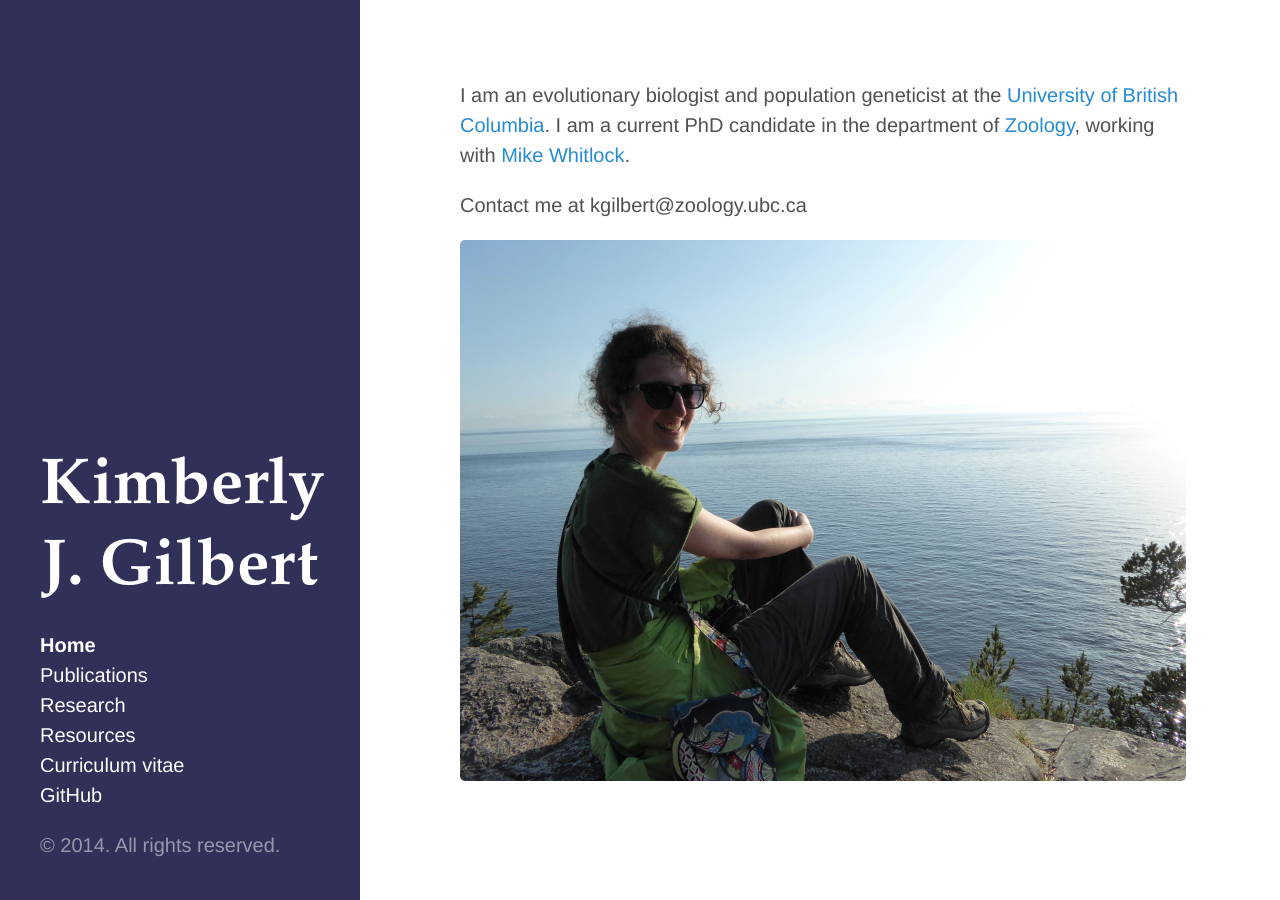
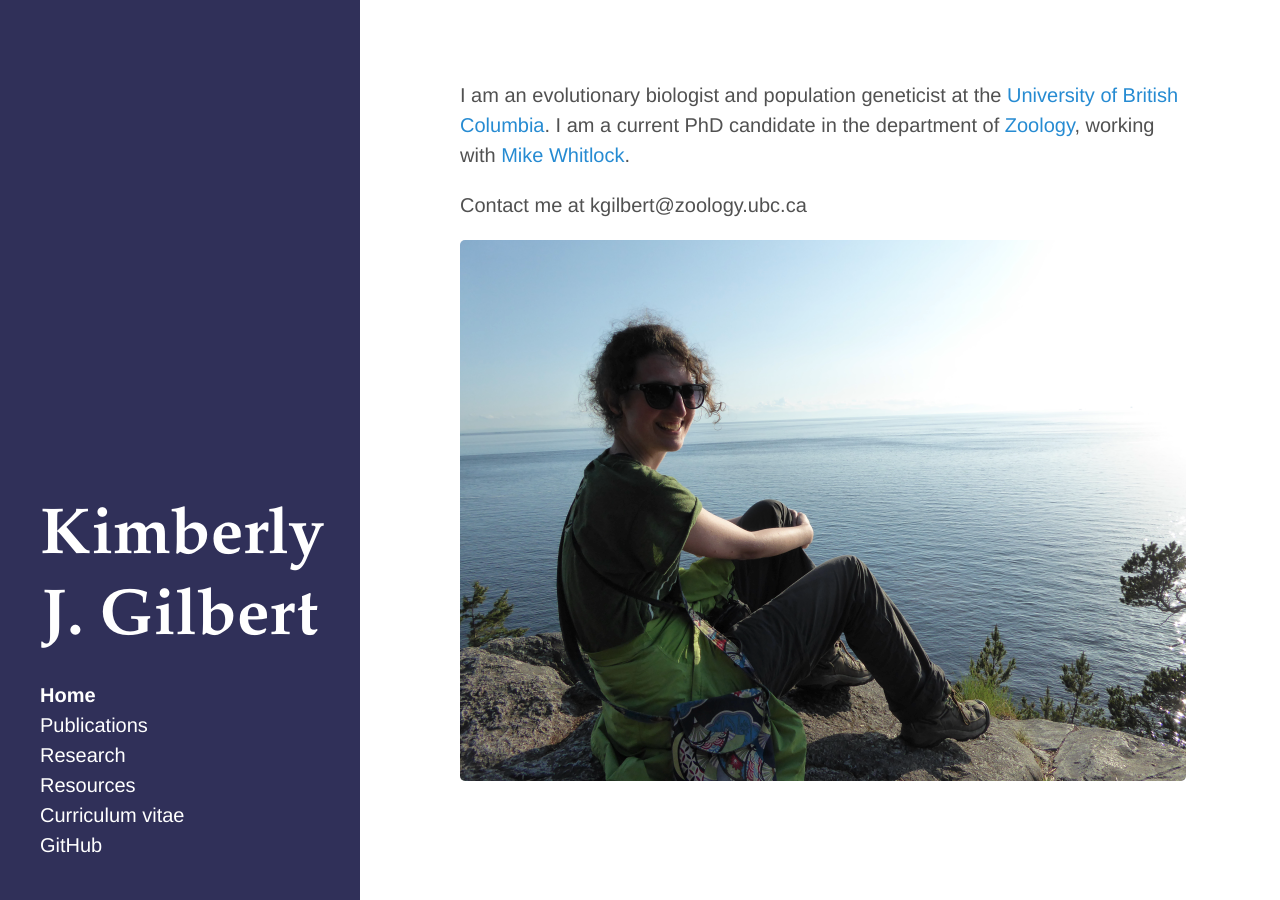
Before and after one commit to kjgilbert/kjgilbert.github.io, a Jekyll site: the page built from index.md, in a window 1280 px wide. Built offline with Jekyll 4.4.1, drawn with Linux system fonts in a browser that asks for light colours; Markdown is read by kramdown in place of the engine named in the settings.

Commit message:
edit sidebar

```diff
--- a/_includes/sidebar.html
+++ b/_includes/sidebar.html
@@ -28,10 +28,10 @@
 
  <!--     <li class="sidebar-nav-item"><a href="{{ site.github.repo }}/archive/v{{ site.version }}.zip">Download</a></li>   I COMMENTED THIS LINE OUT-->
       <li class="sidebar-nav-item"><a href="{{ url }}/pdfs/KGilbert_Resume.pdf">Curriculum vitae</a></li>
-      <li class="sidebar-nav-item"><a href="{{ https://github.com/kjgilbert/kjgilbert.github.io }}">GitHub</a></li>
+      <li class="sidebar-nav-item"><a href="{{ https://github.com/kjgilbert }}">GitHub</a></li>
  <!--     <li class="sidebar-nav-item">Currently v{{ site.version }}</li>   I COMMENTED THIS LINE OUT-->
     </ul>
 
-    <p>&copy; {{ site.time | date: '%Y' }}. All rights reserved.</p>
+ <!--   <p>&copy; {{ site.time | date: '%Y' }}. All rights reserved.</p>    I COMMENTED THIS LINE OUT-->
   </div>
 </div>
```
